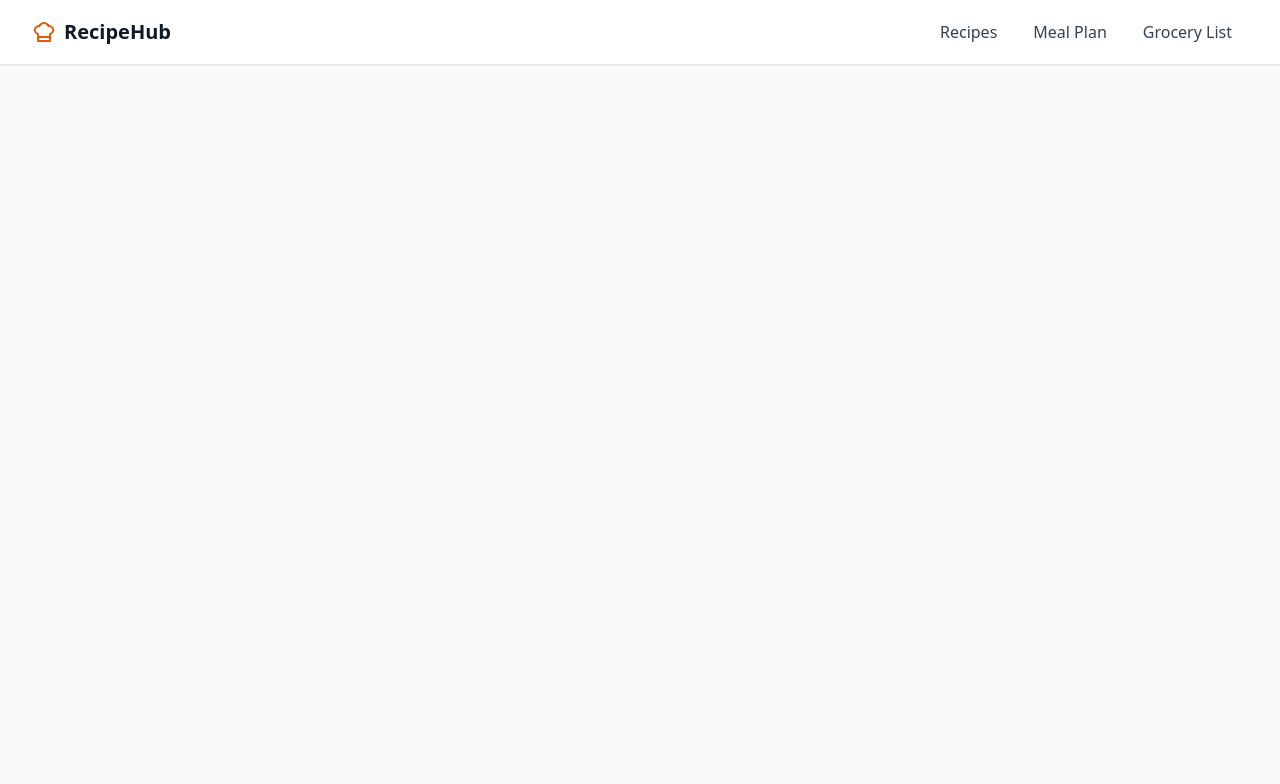
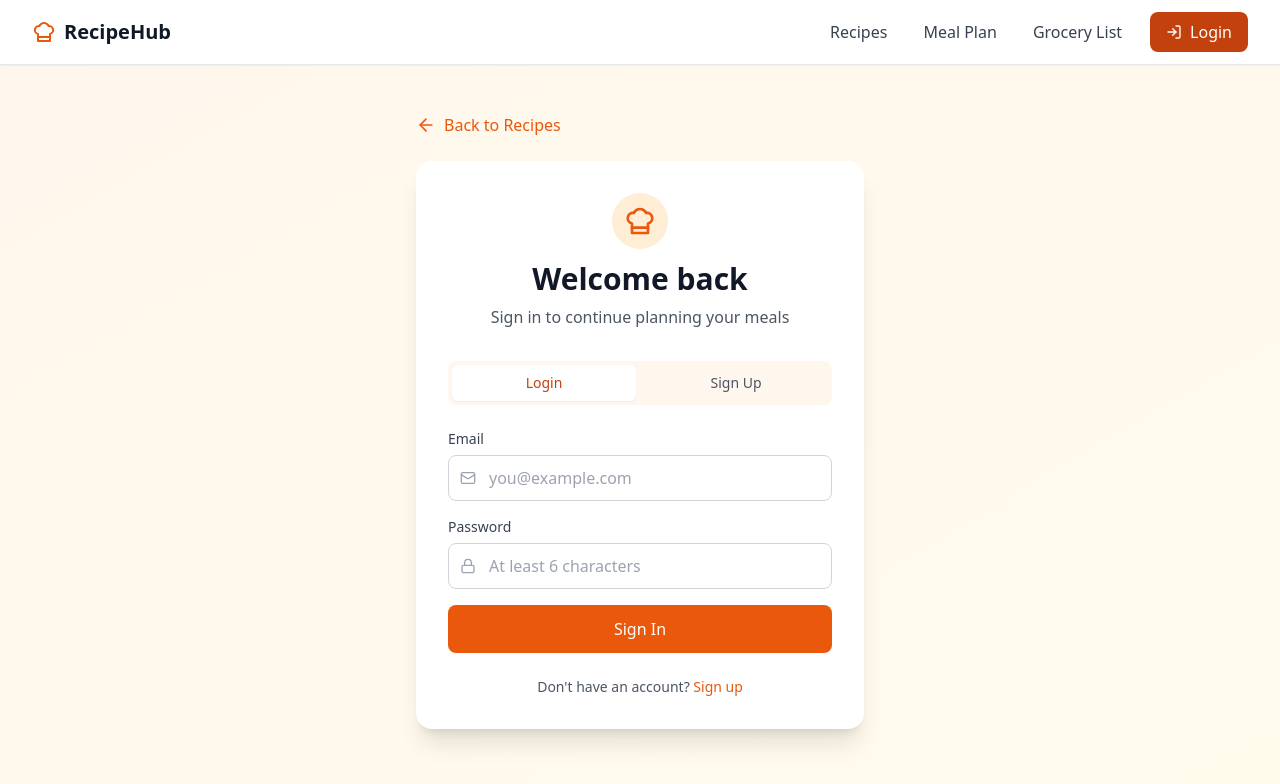
Before and after one commit to Tannerite00/RecipeApp, a React (Vite) app: page /auth in a window 1280 px wide. Shown: the top 784 px of the page. Built offline with nearby package versions, Linux system fonts and the light colour scheme; no server answers.

Commit message:
Add Login button & Supabase auth

```diff
--- a/src/App.tsx
+++ b/src/App.tsx
@@ -4,6 +4,7 @@ import { RecipeListPage } from './pages/RecipeListPage';
 import { RecipeDetailPage } from './pages/RecipeDetailPage';
 import { MealPlanPage } from './pages/MealPlanPage';
 import { GroceryListPage } from './pages/GroceryListPage';
+import { AuthPage } from './pages/AuthPage';
 
 function App() {
   return (
@@ -15,6 +16,7 @@ function App() {
           <Route path="/recipe/:id" element={<RecipeDetailPage />} />
           <Route path="/meal-plans" element={<MealPlanPage />} />
           <Route path="/grocery-list" element={<GroceryListPage />} />
+          <Route path="/auth" element={<AuthPage />} />
         </Routes>
       </div>
     </BrowserRouter>
--- a/src/components/Navigation.tsx
+++ b/src/components/Navigation.tsx
@@ -1,4 +1,4 @@
-import { ChefHat } from 'lucide-react';
+import { ChefHat, LogIn } from 'lucide-react';
 import { useLocation, useNavigate } from 'react-router-dom';
 
 export function Navigation() {
@@ -49,6 +49,17 @@ export function Navigation() {
               <span className="sm:hidden">Grocery</span>
               <span className="hidden sm:inline">Grocery List</span>
             </button>
+            <button
+              onClick={() => navigate('/auth')}
+              className={`ml-1 sm:ml-2 flex items-center gap-1 sm:gap-2 px-2.5 sm:px-4 py-1.5 sm:py-2 rounded-lg text-xs sm:text-base font-medium transition ${
+                isActive('/auth')
+                  ? 'bg-orange-700 text-white'
+                  : 'bg-orange-600 text-white hover:bg-orange-700'
+              }`}
+            >
+              <LogIn className="w-3.5 h-3.5 sm:w-4 sm:h-4" />
+              <span>Login</span>
+            </button>
           </div>
         </div>
       </div>
--- /dev/null
+++ b/src/pages/AuthPage.tsx
@@ -0,0 +1,176 @@
+import { useState } from 'react';
+import { useNavigate } from 'react-router-dom';
+import { ChefHat, Mail, Lock, ArrowLeft } from 'lucide-react';
+import { supabase } from '../lib/supabase';
+
+type Mode = 'login' | 'signup';
+
+export function AuthPage() {
+  const navigate = useNavigate();
+  const [mode, setMode] = useState<Mode>('login');
+  const [email, setEmail] = useState('');
+  const [password, setPassword] = useState('');
+  const [loading, setLoading] = useState(false);
+  const [error, setError] = useState<string | null>(null);
+  const [message, setMessage] = useState<string | null>(null);
+
+  async function handleSubmit(e: React.FormEvent) {
+    e.preventDefault();
+    setError(null);
+    setMessage(null);
+    setLoading(true);
+
+    try {
+      if (mode === 'signup') {
+        const { error } = await supabase.auth.signUp({ email, password });
+        if (error) throw error;
+        setMessage('Account created! You are now signed in.');
+      } else {
+        const { error } = await supabase.auth.signInWithPassword({ email, password });
+        if (error) throw error;
+        setMessage('Signed in successfully.');
+      }
+    } catch (err: any) {
+      setError(err.message || 'Something went wrong. Please try again.');
+    } finally {
+      setLoading(false);
+    }
+  }
+
+  const switchMode = (newMode: Mode) => {
+    setMode(newMode);
+    setError(null);
+    setMessage(null);
+  };
+
+  return (
+    <div className="min-h-[calc(100vh-3.5rem)] sm:min-h-[calc(100vh-4rem)] bg-gradient-to-br from-orange-50 to-amber-50 py-8 sm:py-12 px-4 sm:px-6 lg:px-8 flex flex-col items-center">
+      <div className="w-full max-w-md">
+        <button
+          onClick={() => navigate('/')}
+          className="flex items-center gap-2 text-orange-600 hover:text-orange-700 mb-4 sm:mb-6 font-medium text-sm sm:text-base"
+        >
+          <ArrowLeft className="w-4 h-4 sm:w-5 sm:h-5" />
+          Back to Recipes
+        </button>
+
+        <div className="bg-white rounded-2xl shadow-xl p-6 sm:p-8">
+          <div className="flex flex-col items-center mb-6 sm:mb-8">
+            <div className="bg-orange-100 rounded-full p-3 mb-3">
+              <ChefHat className="w-7 h-7 sm:w-8 sm:h-8 text-orange-600" />
+            </div>
+            <h1 className="text-2xl sm:text-3xl font-bold text-gray-900">
+              {mode === 'login' ? 'Welcome back' : 'Create an account'}
+            </h1>
+            <p className="text-sm sm:text-base text-gray-600 mt-2 text-center">
+              {mode === 'login'
+                ? 'Sign in to continue planning your meals'
+                : 'Sign up to start planning your meals'}
+            </p>
+          </div>
+
+          <div className="flex gap-2 bg-orange-50 p-1 rounded-lg mb-6">
+            <button
+              type="button"
+              onClick={() => switchMode('login')}
+              className={`flex-1 py-2 rounded-md text-sm font-medium transition ${
+                mode === 'login'
+                  ? 'bg-white text-orange-700 shadow-sm'
+                  : 'text-gray-600 hover:text-gray-900'
+              }`}
+            >
+              Login
+            </button>
+            <button
+              type="button"
+              onClick={() => switchMode('signup')}
+              className={`flex-1 py-2 rounded-md text-sm font-medium transition ${
+                mode === 'signup'
+                  ? 'bg-white text-orange-700 shadow-sm'
+                  : 'text-gray-600 hover:text-gray-900'
+              }`}
+            >
+              Sign Up
+            </button>
+          </div>
+
+          <form onSubmit={handleSubmit} className="space-y-4">
+            <div>
+              <label htmlFor="email" className="block text-sm font-medium text-gray-700 mb-1.5">
+                Email
+              </label>
+              <div className="relative">
+                <Mail className="absolute left-3 top-1/2 -translate-y-1/2 w-4 h-4 text-gray-400" />
+                <input
+                  id="email"
+                  type="email"
+                  required
+                  autoComplete="email"
+                  value={email}
+                  onChange={(e) => setEmail(e.target.value)}
+                  placeholder="you@example.com"
+                  className="w-full pl-10 pr-4 py-2.5 border border-gray-300 rounded-lg focus:outline-none focus:ring-2 focus:ring-orange-500 focus:border-transparent text-sm sm:text-base"
+                />
+              </div>
+            </div>
+
+            <div>
+              <label htmlFor="password" className="block text-sm font-medium text-gray-700 mb-1.5">
+                Password
+              </label>
+              <div className="relative">
+                <Lock className="absolute left-3 top-1/2 -translate-y-1/2 w-4 h-4 text-gray-400" />
+                <input
+                  id="password"
+                  type="password"
+                  required
+                  minLength={6}
+                  autoComplete={mode === 'login' ? 'current-password' : 'new-password'}
+                  value={password}
+                  onChange={(e) => setPassword(e.target.value)}
+                  placeholder="At least 6 characters"
+                  className="w-full pl-10 pr-4 py-2.5 border border-gray-300 rounded-lg focus:outline-none focus:ring-2 focus:ring-orange-500 focus:border-transparent text-sm sm:text-base"
+                />
+              </div>
+            </div>
+
+            {error && (
+              <div className="bg-red-50 border border-red-200 text-red-700 text-sm rounded-lg px-4 py-2.5">
+                {error}
+              </div>
+            )}
+
+            {message && (
+              <div className="bg-green-50 border border-green-200 text-green-700 text-sm rounded-lg px-4 py-2.5">
+                {message}
+              </div>
+            )}
+
+            <button
+              type="submit"
+              disabled={loading}
+              className="w-full bg-orange-600 hover:bg-orange-700 disabled:opacity-60 disabled:cursor-not-allowed text-white font-medium py-2.5 sm:py-3 rounded-lg transition text-sm sm:text-base"
+            >
+              {loading
+                ? 'Please wait...'
+                : mode === 'login'
+                ? 'Sign In'
+                : 'Create Account'}
+            </button>
+          </form>
+
+          <p className="text-center text-sm text-gray-600 mt-6">
+            {mode === 'login' ? "Don't have an account?" : 'Already have an account?'}{' '}
+            <button
+              type="button"
+              onClick={() => switchMode(mode === 'login' ? 'signup' : 'login')}
+              className="text-orange-600 hover:text-orange-700 font-medium"
+            >
+              {mode === 'login' ? 'Sign up' : 'Log in'}
+            </button>
+          </p>
+        </div>
+      </div>
+    </div>
+  );
+}
```
